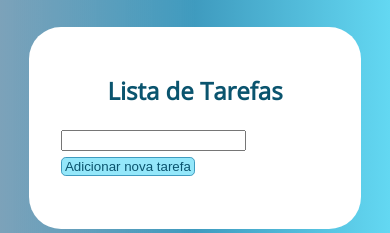
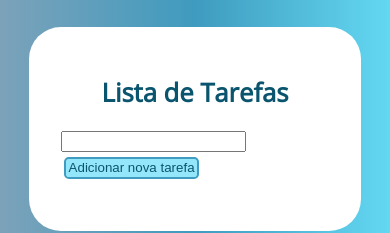
Before and after one commit to jucineibelo/lista-de-tarefas, a plain HTML site: page index.html in a window 390 px wide. Shown: the top 233 px of the page. Drawn offline with nearby package versions, Linux system fonts and the light colour scheme.

Commit message:
Update style.css

```diff
--- a/assets/css/style.css
+++ b/assets/css/style.css
@@ -34,12 +34,21 @@ body {
 }
 
 
+button.btn-tarefa{
+    background: #70dff8be;
+    border-radius: 0.3rem;
+    color: #0a546e;
+    padding: 0.5% 1% 0.5% 1%;
+    border:2px solid #3F9BBF;
+}
+
 button {
     background: #70dff8be;
     border-radius: 0.3rem;
     color: #0a546e;
-    padding: 0.5% 1% 0.5% 1%;
+    padding: 0.3%;
     border:1px solid #3F9BBF;
+    margin-left: 1%;
 }
 
 @media (max-width: 760px) {
@@ -64,15 +73,25 @@ button {
 
     .container h1 {
         text-align: center;
-        font-size: 1.5rem;
+        font-size: 1.6rem;
         margin-bottom: 5%;
         color: #0a546e;
     }
+
+    button.btn-tarefa{
+        background: #70dff8be;
+        border-radius: 0.3rem;
+        color: #0a546e;
+        padding: 0.5% 1% 0.5% 1%;
+        border:2px solid #3F9BBF;
+    }
+
     button {
         background: #70dff8be;
         border-radius: 0.3rem;
         color: #0a546e;
-        padding: 0.5% 1% 0.5% 1%;
+        padding: 0.3%;
         border:1px solid #3F9BBF;
+        margin-left: 1%;
     }
 }
```
